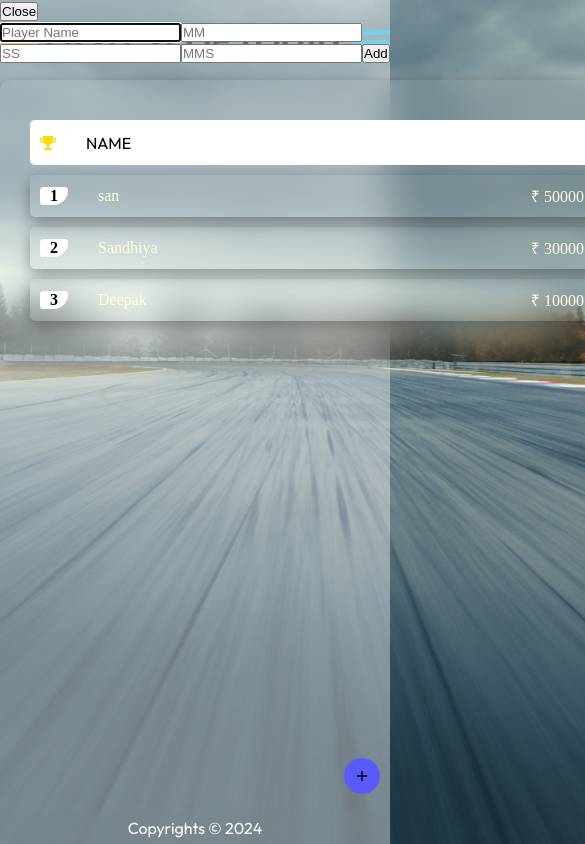
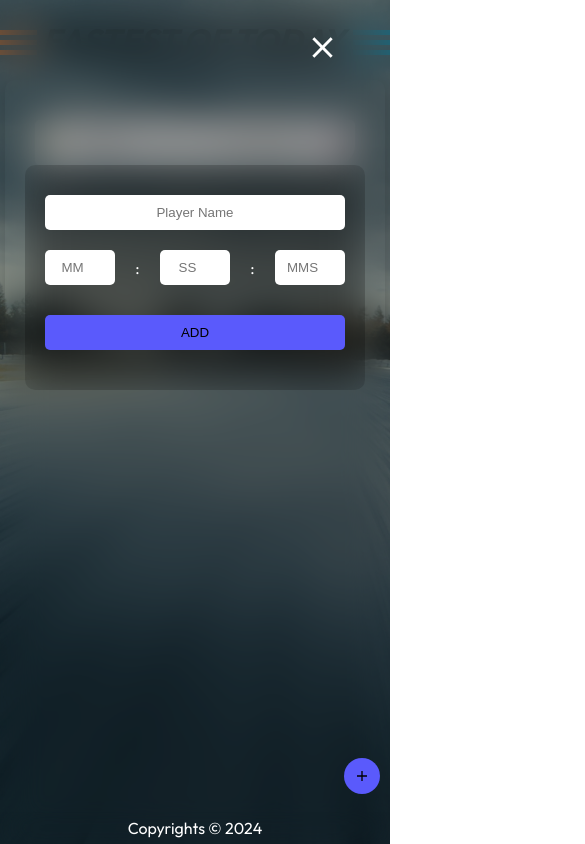
Before and after one commit to deepakdk11/leaderboard-project, a React (Vite) app: page / in a window 390 px wide. Both pictures are taken after a click on the icon 362 px from the left and 776 px from the top of the page. Shown: the top 844 px of the page, 585 px wide, since content can reach past the window. Built offline with nearby package versions, Linux system fonts and the light colour scheme; a web font is replaced by a local one.

Commit message:
Add styling

```diff
--- a/src/App.jsx
+++ b/src/App.jsx
@@ -108,6 +108,7 @@ function App() {
         : <></>
       }
       <Content
+        popup={popup}
         sortedPlayers={sortedPlayers}
         setPopup={setPopup}
         handleDelete={handleDelete}
--- a/src/components/Content/Content.css
+++ b/src/components/Content/Content.css
@@ -1,11 +1,13 @@
-.content{
+#content{
     margin: 20px auto;
     border-radius: 10px;
     width: fit-content;
     padding: 30px;
     box-shadow: rgba(0, 0, 0, 0.35) 0px 5px 15px;
+    color: rgb(255, 255, 255);
+}
+.active{
     backdrop-filter: blur(20px);
-    color: rgb(255, 255, 255);
 }
 
 .heading{
@@ -28,3 +30,16 @@
     margin-left: 10px;
     margin-right: 30px;
 }
+
+@media only screen and (max-width: 780px){
+    .heading{
+        width: 400px;
+    }
+}
+
+@media only screen and (max-width: 480px){
+    .heading{
+        width: 300px;
+        font-size: 12px;
+    }
+}
--- a/src/components/Content/Content.jsx
+++ b/src/components/Content/Content.jsx
@@ -5,9 +5,9 @@ import { ImTrophy } from "react-icons/im";
 import { RxLapTimer } from "react-icons/rx";
 import { FcDeleteDatabase } from "react-icons/fc";
 
-const Content = ({ handleDelete, sortedPlayers, prizeAmount, allClear}) => {
+const Content = ({popup, handleDelete, sortedPlayers, prizeAmount, allClear}) => {
   return (
-    <div className='content'>
+    <div className={popup ? '' : 'active'} id='content'>
       <div className='heading'>
         <ImTrophy style={{color:"gold"}} />
         <p className='playerName'>NAME</p>
--- a/src/components/PlayersList/PlayersList.css
+++ b/src/components/PlayersList/PlayersList.css
@@ -35,3 +35,16 @@
     color: black;
     font-weight: bolder;
 }
+
+@media only screen and (max-width: 780px){
+    .playersList{
+        width: 400px;
+    }
+}
+
+@media only screen and (max-width: 480px){
+    .playersList{
+        width: 300px;
+        font-size: 10px;
+    }
+}
--- a/src/components/PopupInput/PopupInput.css
+++ b/src/components/PopupInput/PopupInput.css
@@ -3,5 +3,57 @@
     top: 0;
     width: 100%;
     height: 100vh;
-    background-color: rgba(255, 255, 255, 0.4);
+    background-color: rgba(0, 0, 0, 0.4);
+    /* background-image: url(../../assets/img1.jpg); */
+    background-repeat: no-repeat;
+    background-size: cover;
+    backdrop-filter: blur(20px);
+    display: flex;
+    flex-direction: column;
 }
+
+.popup form{
+    padding: 20px;
+    display: flex;
+    flex-direction: column;
+    width: 300px;
+    margin: 100px auto;
+    /* background-color: white; */
+    backdrop-filter: blur(20px);
+    border-radius: 10px;
+}
+
+.popup input{
+    padding: 10px 10px;
+    margin: 10px 0px;
+    text-align: center;
+    border-radius: 5px;
+    border: 0;
+}
+
+.number{
+    display: flex;
+    align-items: center;
+    color: white;
+    justify-content: space-between;
+}
+.number input{
+    width: 50px;
+}
+
+.popup button{
+    margin: 20px 0px;
+    padding: 10px 10px;
+    border-radius: 5px;
+    border: 0px;
+    cursor: pointer;
+    background-color: rgb(90, 90, 252);
+}
+
+.closeBtn{
+    color: white;
+    margin-top: 30px;
+    align-self: flex-end;
+    cursor: pointer;
+    margin-right: 50px;
+}
--- a/src/components/PopupInput/PopupInput.jsx
+++ b/src/components/PopupInput/PopupInput.jsx
@@ -1,16 +1,19 @@
 import React from 'react'
 import './PopupInput.css'
+import { IoMdClose } from "react-icons/io";
 
-const PopupInput = ({list, addClick, setPopup, newPlayer, setNewPlayer,newMinutes, setNewMinutes, newSeconds, setNewSeconds, newMilliseconds, setNewMilliseconds  }) => {
+const PopupInput = ({ addClick, setPopup, newPlayer, setNewPlayer,newMinutes, setNewMinutes, newSeconds, setNewSeconds, newMilliseconds, setNewMilliseconds  }) => {
   return (
-    <div className='popup' >
-      <button onClick={() => setPopup(false)}>Close</button>
+    <div className="popup" >
+      <IoMdClose  onClick={() => setPopup(false)} className='closeBtn' size={35} />
       <form onSubmit={addClick} >
               <input type="text" name="playerInput" id="playerInput" placeholder='Player Name' onChange={(e) => setNewPlayer(e.target.value)} value={newPlayer} autoFocus required />
-              <input type="number" name="minutes" id="minutes" placeholder='MM' onChange={(e) => setNewMinutes(e.target.value)} value={newMinutes} required/>
-              <input type="number" name="seconds" id="seconds" placeholder='SS' onChange={(e) => setNewSeconds(e.target.value)} value={newSeconds} required/>
-              <input type="number" name="milliseconds" id="milliseconds" placeholder='MMS' onChange={(e) => setNewMilliseconds(e.target.value)} value={newMilliseconds} required/>
-              <button type="submit" >Add</button>
+              <div className='number'>
+                <input type="number" name="minutes" id="minutes" placeholder='MM' onChange={(e) => setNewMinutes(e.target.value)} value={newMinutes} required/> :
+                <input type="number" name="seconds" id="seconds" placeholder='SS' onChange={(e) => setNewSeconds(e.target.value)} value={newSeconds} required/> :
+                <input type="number" name="milliseconds" id="milliseconds" placeholder='MMS' onChange={(e) => setNewMilliseconds(e.target.value)} value={newMilliseconds} required/>
+              </div>
+              <button type="submit" >ADD</button>
       </form>
     </div>
   )
--- a/src/index.css
+++ b/src/index.css
@@ -26,3 +26,6 @@ a{
     right: 10px;
     cursor: pointer;
 }
+input:focus{
+    outline: 0;
+}
```
